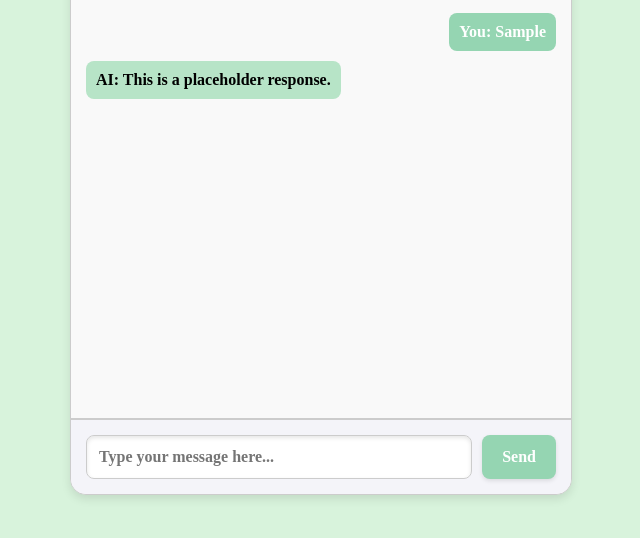
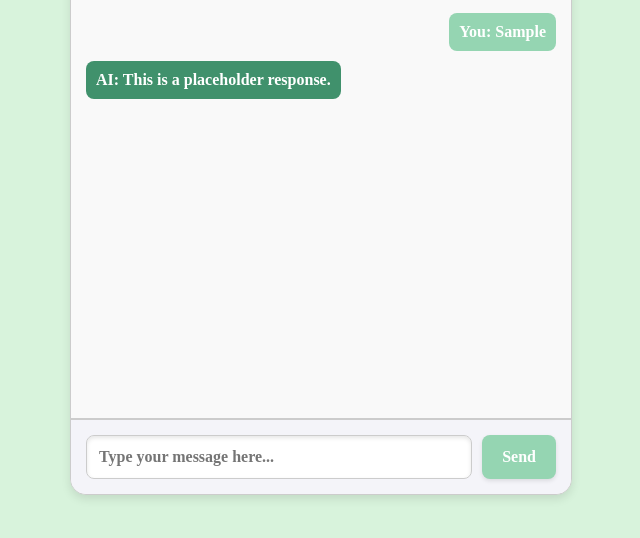
Before and after one commit to nathmontis/AIBOT, a plain HTML site: page index.html in a window 1280 px wide. Both pictures are taken after typing "Sample" into the empty fields and a click on the button "Send". Shown: the part 186-724 px from the top of the page, without its empty margins (319-959 px from the left). Drawn offline with Linux system fonts and the light colour scheme.

Commit message:
Update AI chat message styles: change background to a darker green and set text color to white for better visibility.

```diff
--- a/styles.css
+++ b/styles.css
@@ -69,8 +69,8 @@ body {
 
 .chat-message.ai {
     align-self: flex-start;
-    background-color: #b7e4c7; /* Updated to a different tone of green */
-    color: black;
+    background-color: #40916c; /* Updated to a darker green */
+    color: white; /* Ensures text remains visible */
 }
 
 /* Chat input container */
```
